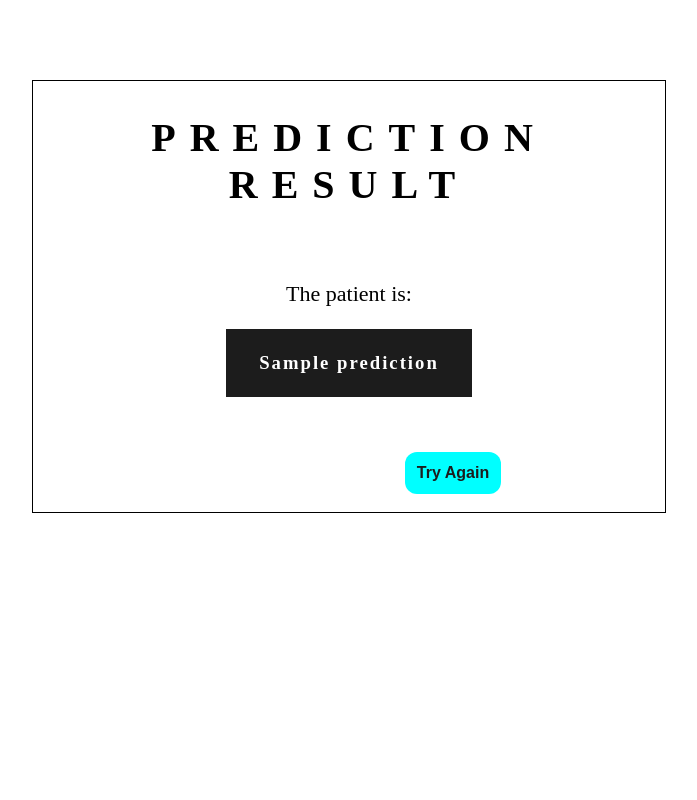
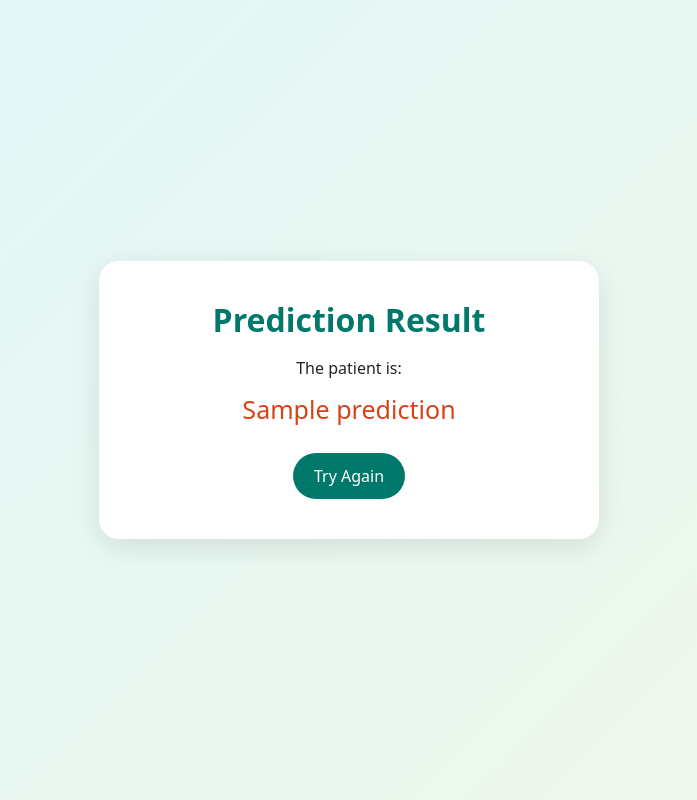
Before and after one commit to Vicky108876/Diabetes_Prediction_using_KNN, a Flask app: template templates/result.html in a window 1280 px wide. Shown: the whole page, without its empty margins (291-988 px from the left). Run offline with Flask 3, Linux system fonts and the light colour scheme; the template is opened without the code that fills it: most values are stand-ins (such as "Sample title", 1, 10 or a date in 2020); parts of the project's set-up code (start-up, migrations or seed data) failed here and were passed over.

Commit message:
Update result.html

```diff
--- a/templates/result.html
+++ b/templates/result.html
@@ -1,54 +1,106 @@
 <!DOCTYPE html>
-<html>
+<html lang="en">
   <head>
+    <meta charset="UTF-8" />
+    <meta name="viewport" content="width=device-width, initial-scale=1.0" />
     <title>Prediction Result</title>
-  </head>
+
+    <!-- Bootstrap CSS -->
+    <link
+      href="https://cdn.jsdelivr.net/npm/bootstrap@5.3.0/dist/css/bootstrap.min.css"
+      rel="stylesheet"
+    />
+
     <style>
-    div {
-      border: 1px solid black;
-      width: 50%;
+      body {
+        background: linear-gradient(135deg, #e0f7fa, #f1f8e9);
+        min-height: 100vh;
+        display: flex;
+        align-items: center;
+        justify-content: center;
+        animation: fadeIn 1.5s ease-in;
       }
+
+      @keyframes fadeIn {
+        from {
+          opacity: 0;
+          transform: translateY(30px);
+        }
+        to {
+          opacity: 1;
+          transform: translateY(0);
+        }
+      }
+
+      .result-box {
+        background-color: white;
+        padding: 40px;
+        border-radius: 20px;
+        box-shadow: 0 8px 30px rgba(0, 0, 0, 0.1);
+        text-align: center;
+        animation: slideUp 1s ease-out;
+        max-width: 500px;
+        width: 90%;
+      }
+
+      @keyframes slideUp {
+        0% {
+          transform: translateY(40px);
+          opacity: 0;
+        }
+        100% {
+          transform: translateY(0);
+          opacity: 1;
+        }
+      }
+
       h2 {
-      font-size: 40px;
-      letter-spacing: 14px;
-      text-transform: uppercase;
+        font-weight: 600;
+        color: #00796b;
       }
-    p {
-      font-size: 22px;
+
+      h3 {
+        color: #d84315;
+        font-size: 24px;
+        animation: pulse 2s infinite;
       }
-    h3 {
+
+      @keyframes pulse {
+        0% {
+          transform: scale(1);
+        }
+        50% {
+          transform: scale(1.05);
+        }
+        100% {
+          transform: scale(1);
+        }
+      }
+
+      .btn-try {
+        margin-top: 20px;
+        background-color: #00796b;
         color: white;
-      width: 200px;
-      padding: 23px;
-      background-color: #1c1c1c;
-      letter-spacing: 2px;
+        padding: 10px 20px;
+        border-radius: 50px;
+        text-decoration: none;
+        transition: 0.3s ease;
       }
-    button {
-      border: 0px;
-      position: relative;
-      left: 104px;
-      padding: 12px;
-      font-size: medium;
-      border-radius: 12px;
-      background-color: rgb(0, 255, 255);
-    }
-    a {
-      color: #1c1c1c;
-      font-weight: bolder;
-      text-decoration: none;
+
+      .btn-try:hover {
+        background-color: #004d40;
+        transform: scale(1.05);
+        color: white;
       }
     </style>
+  </head>
+
   <body>
-    <center>
-      <br /><br /><br /><br />
-      <div>
+    <div class="result-box">
       <h2>Prediction Result</h2>
-        <br />
-        <p>The patient is:</p>
+      <p class="mt-3">The patient is:</p>
       <h3>{{ prediction }}</h3>
-        <br /><br />
-        <button><a href="/">Try Again</a></button><br /><br />
+      <a href="/" class="btn btn-try">Try Again</a>
     </div>
-    </center>
   </body>
 </html>
```
Lines whose indentation alone changed are shown as unchanged.
